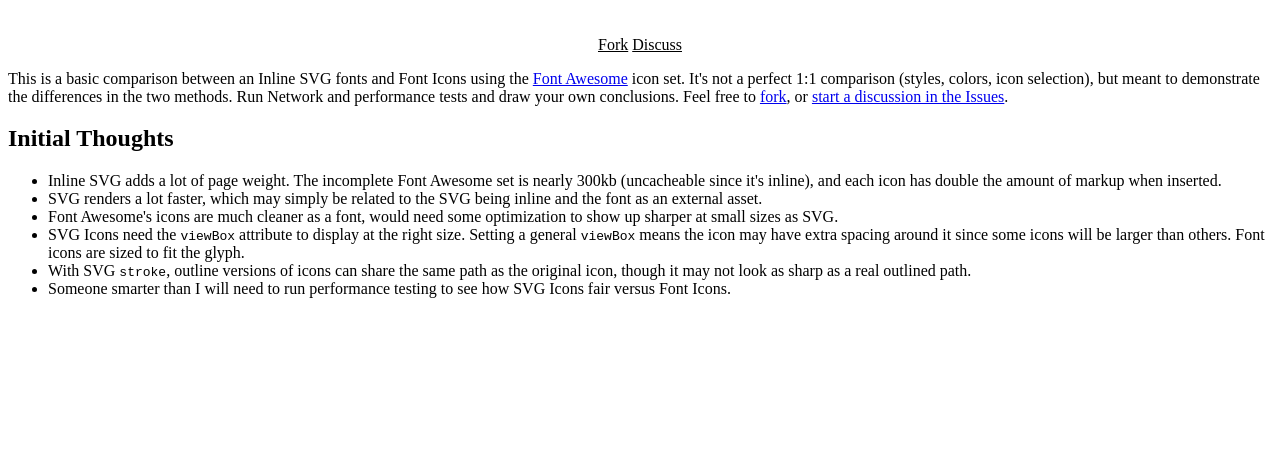
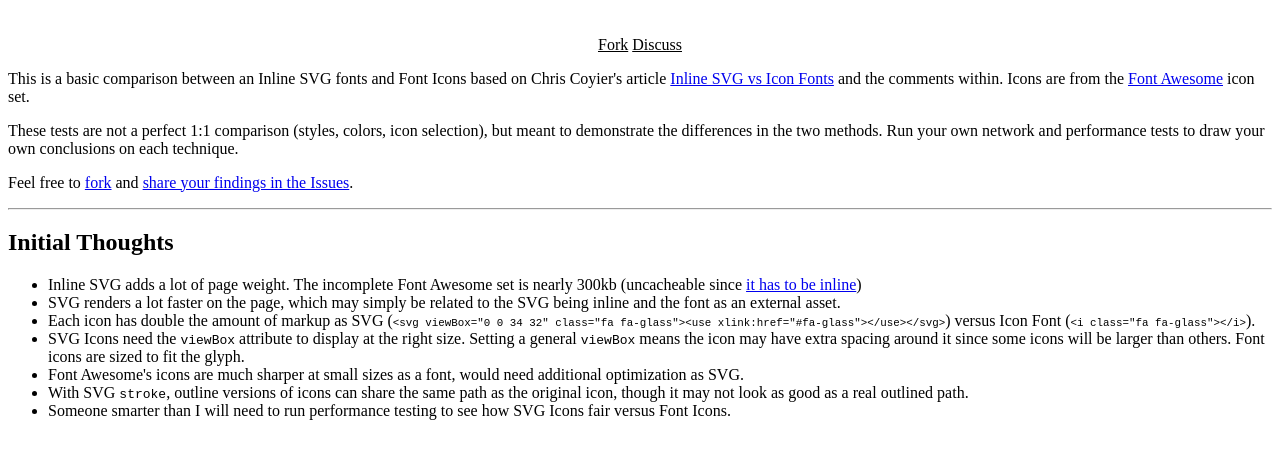
Before and after one commit to shshaw/SVGvsFont, a plain HTML site: page index.html in a window 1280 px wide. Shown: the part 301-760 px from the top of the page. Drawn offline with Linux system fonts and the light colour scheme.

Commit message:
Cleanup & Additional Thoughts

```diff
--- a/index.html
+++ b/index.html
@@ -56,25 +56,29 @@
 
 <div class="container">
 
-  <section class="hidden-print">
-  <div class="stripe-ad">
+  <section>
 
   <p class="lead">
-    This is a basic comparison between an Inline SVG fonts and Font Icons using the <a href="http://fortawesome.github.io/Font-Awesome/">Font Awesome</a> icon set. It's not a perfect 1:1 comparison (styles, colors, icon selection), but meant to demonstrate the differences in the two methods. Run Network and performance tests and draw your own conclusions. Feel free to <a href="https://github.com/shshaw/SVGvsFont/">fork</a>, or <a href="https://github.com/shshaw/SVGvsFont/issues">start a discussion in the Issues</a>.
-  </p>
+    This is a basic comparison between an Inline SVG fonts and Font Icons based on Chris Coyier's article <a href="http://css-tricks.com/icon-fonts-vs-svg/">Inline SVG vs Icon Fonts</a> and the comments within. Icons are from the <a href="http://fortawesome.github.io/Font-Awesome/">Font Awesome</a> icon set.</p>
+
+  <p>These tests are not a perfect 1:1 comparison (styles, colors, icon selection), but meant to demonstrate the differences in the two methods. Run your own network and performance tests to draw your own conclusions on each technique.</p>
+
+  <p>Feel free to <a href="https://github.com/shshaw/SVGvsFont/">fork</a> and <a href="https://github.com/shshaw/SVGvsFont/issues">share your findings in the Issues</a>.</p>
+
+  <hr />
 
   <h2>Initial Thoughts</h2>
 
   <ul>
-  <li>Inline SVG adds a lot of page weight. The incomplete Font Awesome set is nearly 300kb (uncacheable since it's inline), and each icon has double the amount of markup when inserted.</li>
-  <li>SVG renders a lot faster, which may simply be related to the SVG being inline and the font as an external asset.</li>
-  <li>Font Awesome's icons are much cleaner as a font, would need some optimization to show up sharper at small sizes as SVG.</li>
+  <li>Inline SVG adds a lot of page weight. The incomplete Font Awesome set is nearly 300kb (uncacheable since <a href="http://css-tricks.com/svg-sprites-use-better-icon-fonts/">it has to be inline</a>)</li>
+  <li>SVG renders a lot faster on the page, which may simply be related to the SVG being inline and the font as an external asset.</li>
+  <li>Each icon has double the amount of markup as SVG (<small><code>&lt;svg viewBox="0 0 34 32" class="fa fa-glass">&lt;use xlink:href="#fa-glass">&lt;/use>&lt;/svg></code></small>) versus Icon Font (<small><code>&lt;i class="fa fa-glass">&lt;/i></code></small>).</li>
   <li>SVG Icons need the <code>viewBox</code> attribute to display at the right size. Setting a general <code>viewBox</code> means the icon may have extra spacing around it since some icons will be larger than others. Font icons are sized to fit the glyph.</li>
-  <li>With SVG <code>stroke</code>, outline versions of icons can share the same path as the original icon, though it may not look as sharp as a real outlined path.</li>
+  <li>Font Awesome's icons are much sharper at small sizes as a font, would need additional optimization as SVG.</li>
+  <li>With SVG <code>stroke</code>, outline versions of icons can share the same path as the original icon, though it may not look as good as a real outlined path.</li>
   <li>Someone smarter than I will need to run performance testing to see how SVG Icons fair versus Font Icons.</li>
   </ul>
 
-  </div>
 </section>
 
 </body></html>
```
